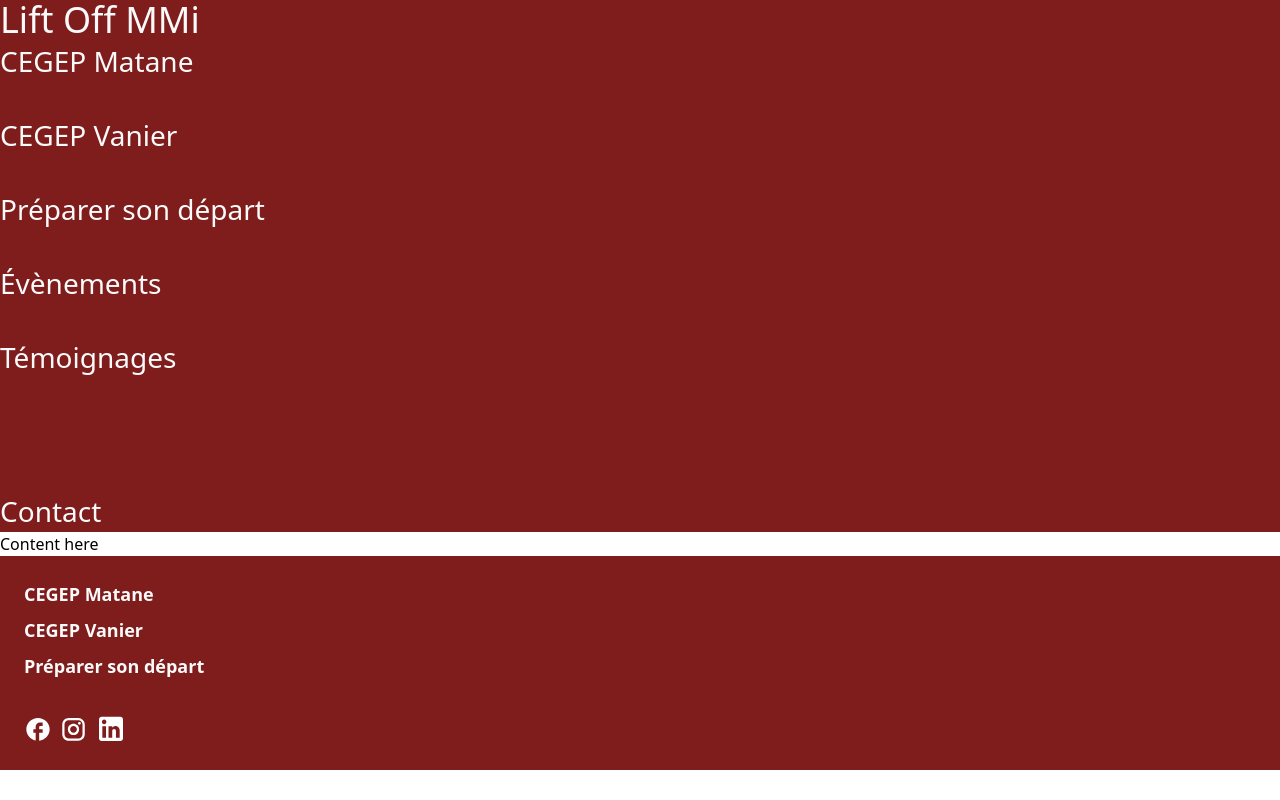
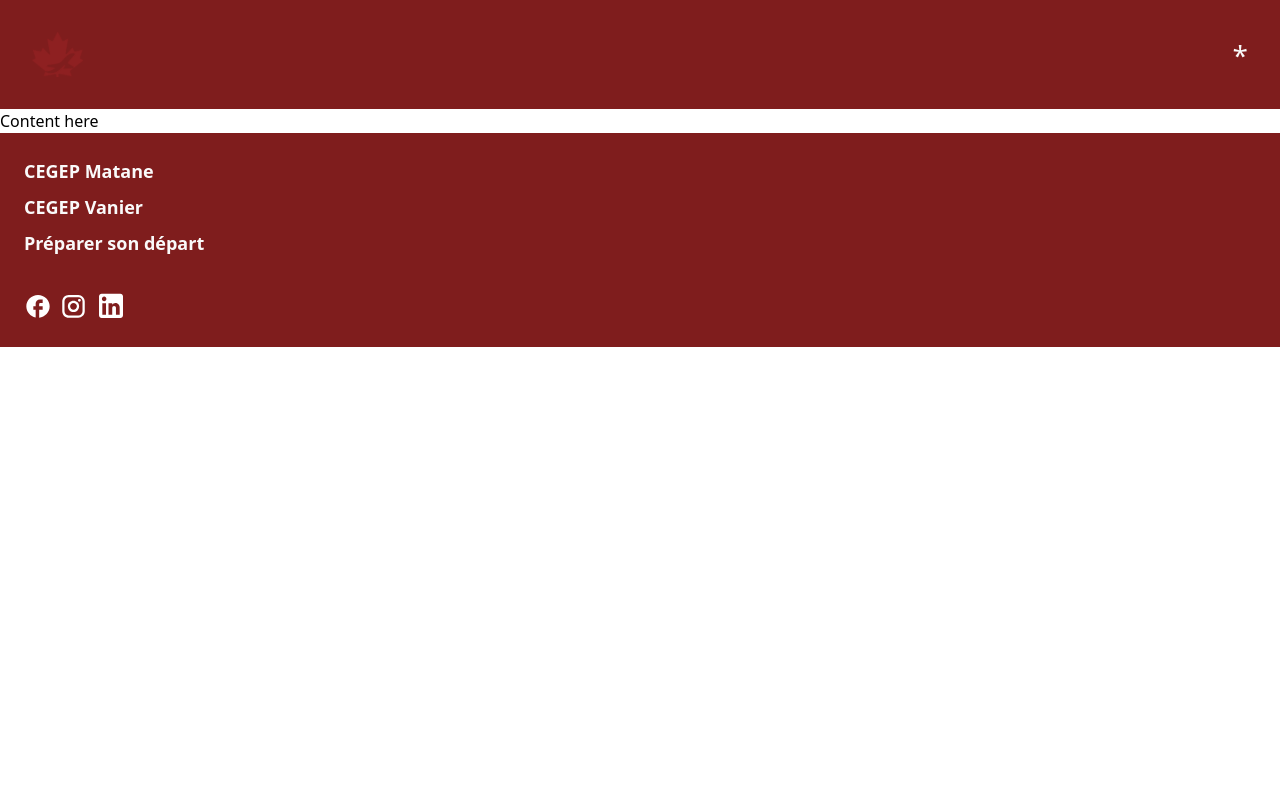
Before and after one commit to MaelleCoquelet/projetco_canada-mcoquelet_pmeloni_hpetit_cvincent, a Nuxt app: page / in a window 1280 px wide. Built offline with nearby package versions, Linux system fonts and the light colour scheme.

Commit message:
ajout de la structure du HeaderPage avec logo et ajustements de style

```diff
--- a/components/HeaderPage.vue
+++ b/components/HeaderPage.vue
@@ -1,12 +1,14 @@
 <script setup lang="ts"></script>
 <template>
-    <header class="bg-red-900 text-zinc-50 text-[28px]">
-        <div>
-            <h1 class="text-4xl">Lift Off MMi</h1>
-            <div></div>
+    <header class="bg-red-900 text-zinc-50 text-[28px] p-8">
+        <div class="flex justify-between items-center">
+            <a href="../"><img src="../public/icons/logo_liftoff.svg" alt="Logo de LiftOff Mmi"></a>
+            <a href="../" class="hidden"><img src=" ../public/icons/logo_mmi_white.png"
+                    alt="Logo de LiftOff Mmi" class="h-[50px]"></a>
+            <div>*</div>
         </div>
-        <nav>
-            <ul class="flex flex-col gap-28 justify-end">
+        <nav class="hidden pt-24">
+            <ul class="flex flex-col gap-28 text-right items-end *:*:*:border-b-2 *:*:*:border-zinc-50">
                 <div class="flex flex-col gap-8">
                     <li><a href="">CEGEP Matane</a></li>
                     <li><a href="">CEGEP Vanier</a></li>
```
